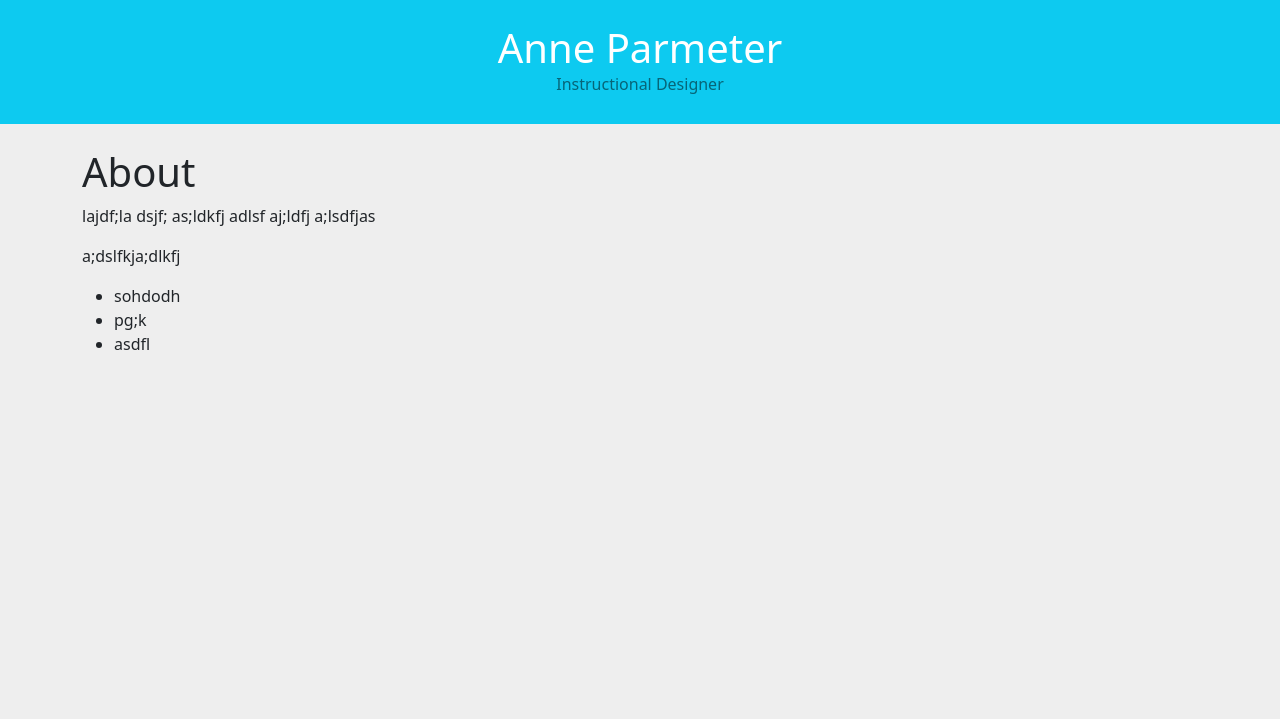
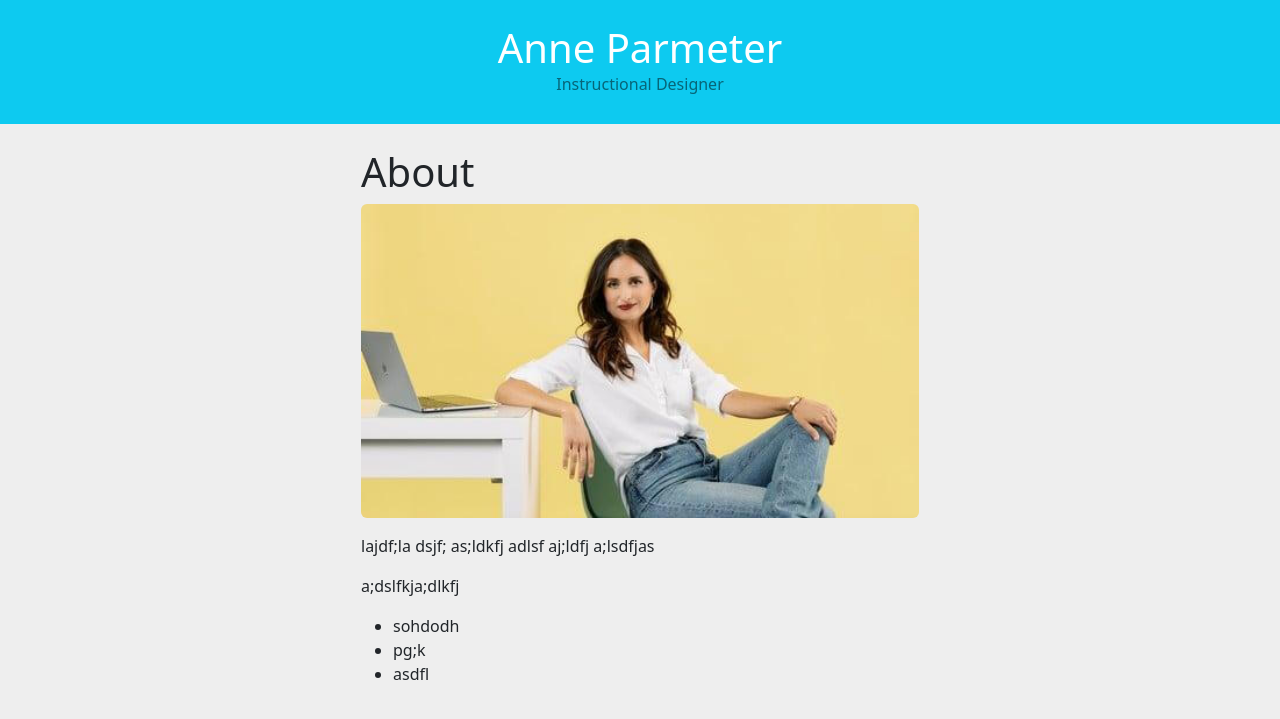
Before and after one commit to anneparmeter/anneparmeter.github.io, a Jekyll site: the page built from about.md, in a window 1280 px wide. Shown: the top 719 px of the page. Built offline with Jekyll 4.4.1, drawn with Linux system fonts in a browser that asks for light colours.

Commit message:
a couple little bits of foundation for later: wide and narrow layouts

```diff
--- a/_layouts/default.html
+++ b/_layouts/default.html
@@ -53,9 +53,7 @@
     </div>
 
     <div class="container">
-      <div class="col-xxl-10 offset-xxl-1">
-        {{ content }}
-      </div>
+      {{ content }}
     </div>
 
     <div class="container">
--- /dev/null
+++ b/_layouts/narrow.html
@@ -0,0 +1,7 @@
+---
+layout: default
+---
+
+<div class="col-md-6 offset-md-3">
+  {{ content }}
+</div>
--- a/about.md
+++ b/about.md
@@ -1,7 +1,10 @@
 ---
-layout: default
+layout: narrow
 ---
+
 # About
+
+<img class="w-100 img-fluid rounded" src="{{site.image}}">
 
 lajdf;la dsjf; as;ldkfj adlsf aj;ldfj a;lsdfjas
 
--- a/index.html
+++ b/index.html
@@ -1,9 +1,9 @@
 ---
-layout: default
+layout: wide
 ---
 
 <div class="row">
-  <div class="col-md-6">
+  <div class="col-lg-6">
     <img class="img-fluid rounded w-100" src="images/anne-homepage.jpg">
     <ul class="nav links flex-row justify-content-center fs-1">
       <li class="p-4"><a href="https://www.instagram.com/anneparmeter" target="_blank"><i class="bi bi-instagram"></i></a></li>
@@ -13,7 +13,7 @@ layout: default
     </ul>
   </div>
 
-  <div class="col-md-6">
+  <div class="col-lg-6">
     <ul class="list-unstyled fs-3">
       <li class="mb-4">
         <a class="link-primary" href="https://www.udemy.com/course/timemanagementforremoteworkers/?referralCode=70E33F7568431355FEED" target="_blank">
```
Also changed, not shown: _layouts/wide.html (added, +7 -0 lines).
